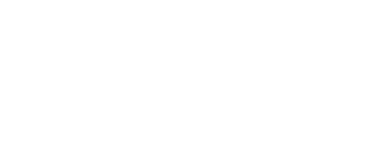
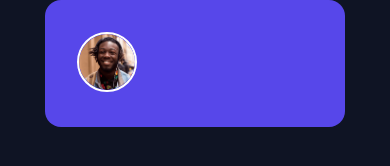
Before and after one commit to webstormcam/Time_Tracking_Dashboard, a plain HTML site: page index.html in a window 390 px wide. Drawn offline with Linux system fonts and the light colour scheme.

Commit message:
Started building out the mobile version

```diff
--- a/index.html
+++ b/index.html
@@ -14,6 +14,14 @@
 </head>
 
 <body>
+    <div id="large-box" class="box">
+        <div id="big_purp">
+            <img class="face-icon" src="imgs/image-jeremy.png" alt="jeremy's face">
+        </div>
+        <div id="small_purp">
+
+        </div>
+    </div>
     <script src="script.js"></script>
 </body>
 
--- a/style.css
+++ b/style.css
@@ -2,3 +2,40 @@
     box-sizing: border-box;
     font-family: 'Rubik', sans-serif;
 }
+
+:root {
+    --back-color: hsl(226, 43%, 10%);
+    --purp: #5747EA;
+}
+
+body {
+    background-color: var(--back-color);
+    display: grid;
+    justify-items: center;
+    justify-content: center;
+    grid-template-columns: 300px;
+
+}
+
+#large-box {
+
+    width: 100%;
+    display: flex;
+    flex-direction: column;
+    align-items: center;
+}
+
+#big_purp {
+    background-color: var(--purp);
+    width: 100%;
+    border-radius: 1rem;
+    padding: 2rem;
+}
+
+
+.face-icon {
+    width: 60px;
+    height: 60px;
+    border: 2px solid #fff;
+    border-radius: 50%;
+}
```
